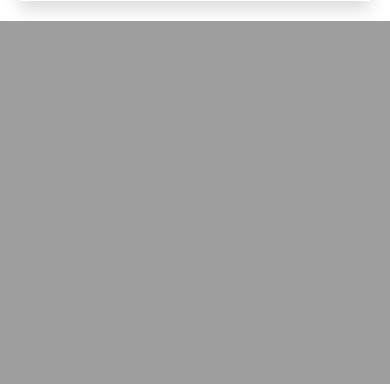
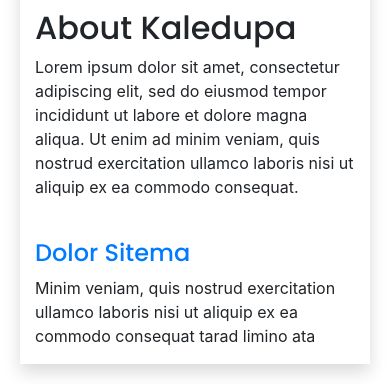
Before and after one commit to ybpratama/WebsiteKaledupa2, a PHP site: page / in a window 390 px wide. Shown: the part 1127-1511 px from the top of the page. Before the commit the page ends 1148 px from the top, so only its background shows below. Run offline with PHP 8.4, Linux system fonts and the light colour scheme; some libraries are stand-ins or nearby versions.

Commit message:
About-Video-Rev1

```diff
--- a/index.html
+++ b/index.html
@@ -111,11 +111,19 @@
     <div class="about">
       <div class="container shadow">
         <div class="row">
-          <div class="col-md-6 order-2">
-            One of two columns
+          <div class="col-lg-6 order-2 order-lg-1">
+            <h2 class="title">About Kaledupa</h2>
+            <p>
+              Lorem ipsum dolor sit amet, consectetur adipiscing elit, sed do eiusmod tempor incididunt ut labore et dolore magna aliqua. Ut enim ad minim veniam, quis nostrud exercitation ullamco laboris nisi ut aliquip ex ea commodo consequat.
+            </p>
+            <div class="icon-box" data-aos="fade-up" data-aos-delay="300">
+              <div class="icon"><i class="fa fa-bar-chart"></i></div>
+              <h4 class="title"><a href="">Dolor Sitema</a></h4>
+              <p class="description">Minim veniam, quis nostrud exercitation ullamco laboris nisi ut aliquip ex ea commodo consequat tarad limino ata</p>
+            </div>
           </div>
-          <div class="col-md-6 order-1">
-            <div class="video-container">
+          <div class="col-lg-6 order-1 order-lg-2">
+            <div class="video-container p-md-4 p-lg-3 my-3">
                 <img src="img/Pulau-Contoh.jpg" class="img-fluid" alt="">
                 <a href="https://www.youtube.com/watch?v=muKZsMwuLCE&t=55s" class="venobox play-btn mb-4" data-vbtype="video" data-autoplay="true"></a>
                 <!-- <a href="#" class="play-btn">
--- a/style.css
+++ b/style.css
@@ -134,6 +134,7 @@ h1, h2, h3, h4, h5, h6{
 /* 3.2 About-Video */
 .video-container{
     position: relative;
+    margin: auto;
 }
 
 .about .video-box {
```
